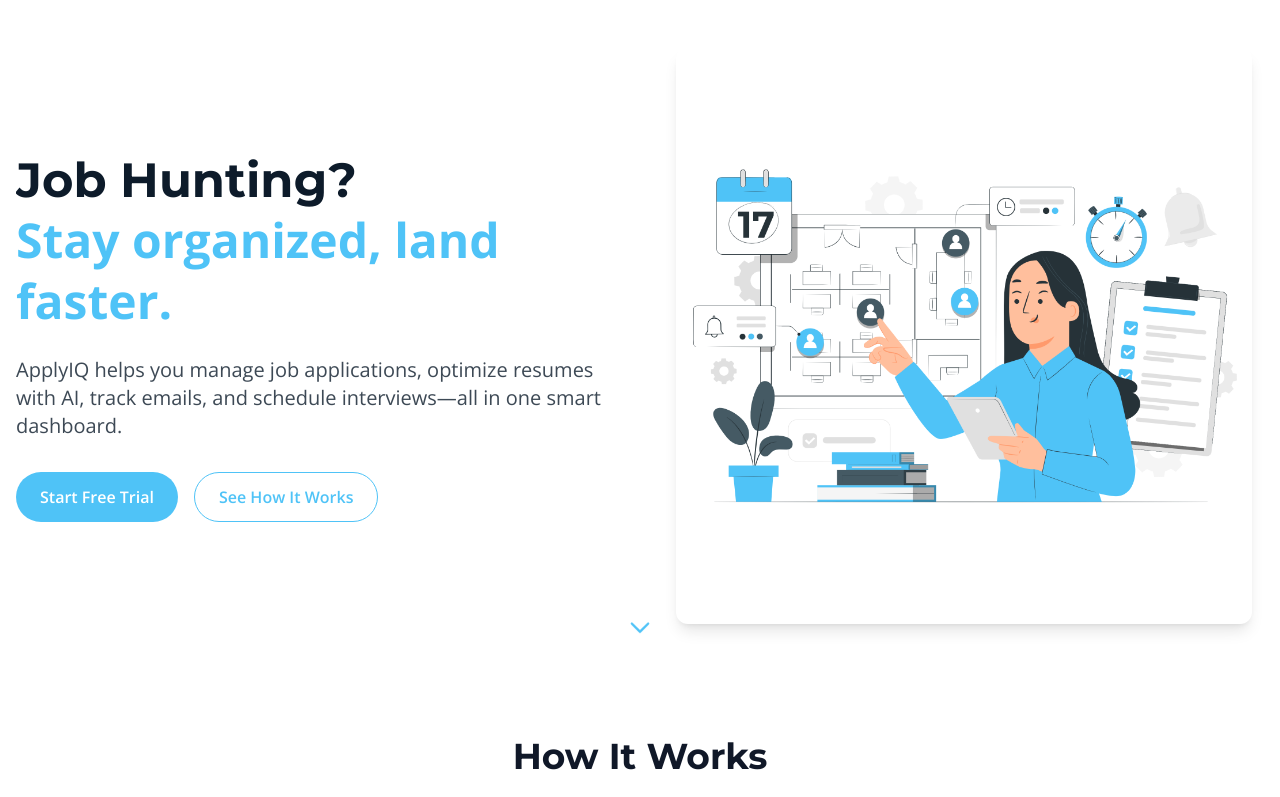
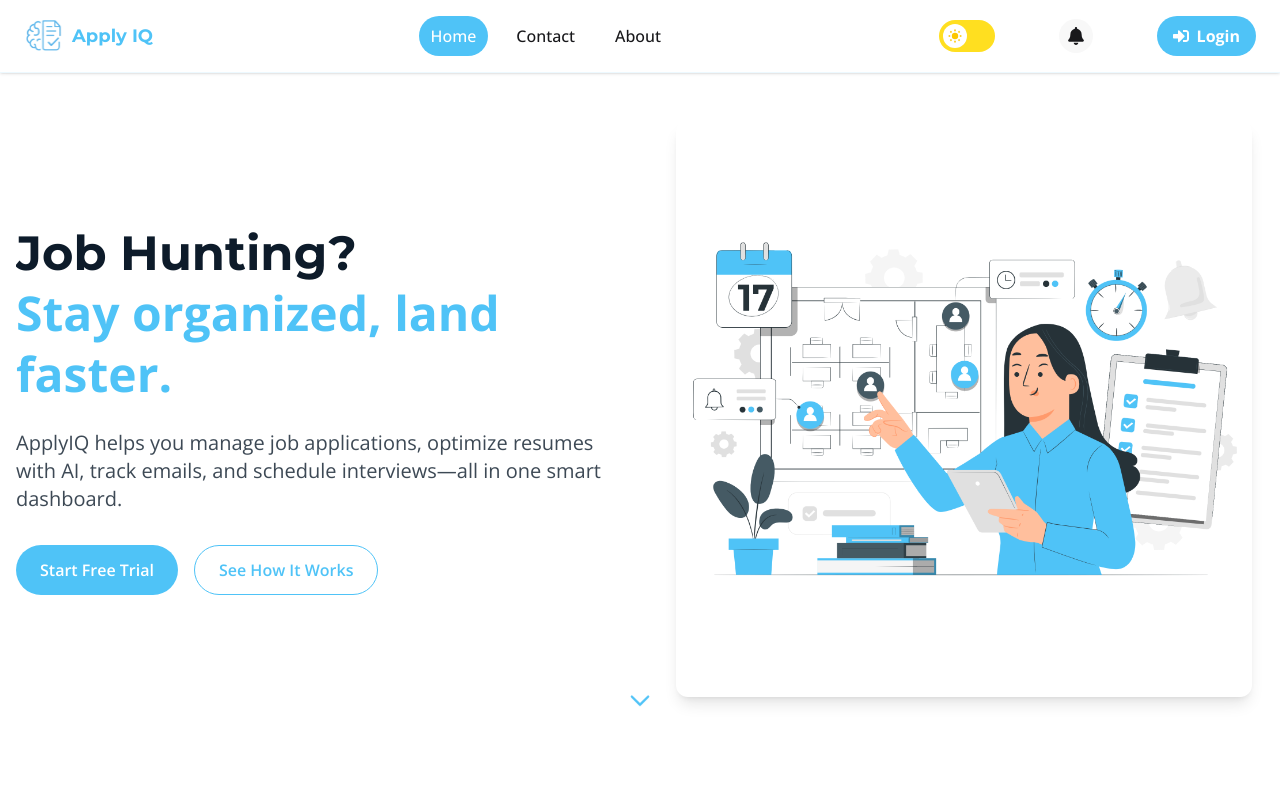
Before and after one commit to tanmayislam2006/Apply-IQ, a React (Vite) app in the folder applyiq-client/: page / in a window 1280 px wide. Shown: the top 797 px of the page. Built offline with nearby package versions, Linux system fonts and the light colour scheme.

Commit message:
Add Navbar and ApplyIQ components; implement Notification and UserDropdown features

```diff
--- /dev/null
+++ b/applyiq-client/src/Components/ApplyIQ/ApplyIQ.jsx
@@ -0,0 +1,15 @@
+import React from "react";
+import Logo from "../../assets/logo.png";
+import { Link } from "react-router";
+const ApplyIQ = () => {
+  return (
+    <Link className="flex items-center" to={"/"}>
+      <img src={Logo} className="w-10 h-10 mr-2" alt="Employee Flow Logo" />
+      <h3 className="hidden md:block text-lg font-bold text-primary">
+        Apply IQ
+      </h3>
+    </Link>
+  );
+};
+
+export default ApplyIQ;
--- a/applyiq-client/src/Components/Footer/Footer.jsx
+++ b/applyiq-client/src/Components/Footer/Footer.jsx
@@ -5,6 +5,7 @@
   FaLinkedinIn,
   FaTwitter,
 } from "react-icons/fa";
+import ApplyIQ from "../ApplyIQ/ApplyIQ";
 
 
 const Footer = () => {
@@ -13,9 +14,7 @@
       <div className="max-w-7xl mx-auto px-6 py-8 flex flex-col md:flex-row justify-between items-center gap-4">
         {/* Brand & Copyright */}
         <div className="text-center md:text-left">
-            <h1 className="text-2xl font-bold font-montserrat text-primary">
-                ApplyIQ
-            </h1>
+          <ApplyIQ/>
           <p className=" text-sm mt-1">
             &copy; {new Date().getFullYear()} ApplyIQ. All rights
             reserved.
--- /dev/null
+++ b/applyiq-client/src/Components/Navabar/Navbar.jsx
@@ -0,0 +1,92 @@
+import { Link, NavLink } from "react-router";
+import { FiHome, FiMail, FiUser, FiGrid, FiBell, FiInfo } from "react-icons/fi";
+import ThemeToggle from "./../Theme/ThemeToggle";
+import Notification from "./Notification";
+import { FaSignInAlt } from "react-icons/fa";
+import ApplyIQ from "../ApplyIQ/ApplyIQ";
+import UserDropdown from "./UserDropdown";
+
+
+const Navbar = () => {
+    const firebaseUser = null; // Replace with actual user state from context or state management
+  const links = [
+    { name: "Home", to: "/", icon: <FiHome size={22} /> },
+    { name: "Contact", to: "/contact", icon: <FiMail size={22} /> },
+    { name: "About", to: "/about", icon: <FiInfo size={22} /> },
+    ...(firebaseUser
+      ? [{ name: "Dashboard", to: "/dashboard", icon: <FiGrid size={22} /> }]
+      : []),
+  ];
+
+  return (
+    <>
+      {/* Desktop Navbar */}
+      <nav className="border-b border-primary/10 bg-base-100 shadow-sm sticky top-0 z-50">
+        <div className="flex items-center justify-between px-6 py-1  max-w-7xl mx-auto  ">
+          {/* Left: Logo */}
+
+            <ApplyIQ/>
+          {/* Center: Links */}
+          <div className="hidden lg:flex space-x-4">
+            {links.map((link) => (
+              <NavLink
+                key={link.to}
+                to={link.to}
+                className={({ isActive }) =>
+                  `font-montserrat font-medium px-3 py-2 rounded-full transition ${
+                    isActive ? "bg-primary text-white" : ""
+                  }`
+                }
+              >
+                {link.name}
+              </NavLink>
+            ))}
+          </div>
+
+          {/* Right: Utilities */}
+          <div className="flex items-center space-x-6 md:space-x-16">
+            <ThemeToggle />
+
+            {/* Notification */}
+            <Notification />
+
+            {firebaseUser ? (
+              <UserDropdown links={links} />
+            ) : (
+              <Link
+                to="/login"
+                className="flex items-center gap-2 bg-primary text-white px-4 py-2 rounded-full font-bold"
+              >
+                <FaSignInAlt /> Login
+              </Link>
+            )}
+          </div>
+        </div>
+      </nav>
+
+      {/* Mobile Navbar */}
+      <nav className="lg:hidden fixed bottom-0 left-0 right-0 bg-base-100 border-t border-primary/10 shadow-inner z-50">
+        <div className="flex justify-around items-center py-2">
+          {links.map((link) => (
+            <NavLink
+              key={link.to}
+              to={link.to}
+              className={({ isActive }) =>
+                `flex flex-col items-center justify-center text-xs font-montserrat px-2 py-1 transition ${
+                  isActive
+                    ? "text-primary"
+                    : "text-secondary hover:text-accent/80"
+                }`
+              }
+            >
+              {link.icon}
+              <span className="mt-1">{link.name}</span>
+            </NavLink>
+          ))}
+        </div>
+      </nav>
+    </>
+  );
+};
+
+export default Navbar;
--- /dev/null
+++ b/applyiq-client/src/Components/Navabar/Notification.jsx
@@ -0,0 +1,58 @@
+import React, { useState } from "react";
+import { FaBell } from "react-icons/fa";
+
+const Notification = () => {
+  const [open, setOpen] = useState(false);
+
+  // Sample static notifications - replace with dynamic in future
+  const [notifications] = useState([
+    { _id: "1", message: "Your task was approved." },
+    { _id: "2", message: "New HR policy available." },
+    { _id: "3", message: "Reminder: Complete your profile." },
+    { _id: "4", message: "You have a new message." },
+  ]);
+
+  return (
+    <div className="relative">
+      {/* Toggle Button with badge */}
+      <button
+        onClick={() => setOpen((prev) => !prev)}
+        className="relative p-2 rounded-full bg-base-200 hover:bg-base-300 transition"
+      >
+        <FaBell size={18} className="cursor-pointer" />
+      </button>
+
+      {/* Dropdown Panel */}
+      {open && (
+        <div
+          className="absolute right-0 mt-2 w-72 sm:w-80 max-h-96 overflow-y-auto border border-primary/10 bg-base-100 rounded-xl shadow-lg z-50 animate-fade-in"
+        >
+          <div className="px-4 py-3 border-b border-primary/10 font-bold text-primary">
+            Notifications
+          </div>
+          <ul className="divide-y">
+            {notifications.length > 0 ? (
+              notifications.map((item) => (
+                <li
+                  key={item._id}
+                  className="px-4 py-3  transition cursor-pointer  font-openSans text-sm"
+                >
+                  {item.message}
+                </li>
+              ))
+            ) : (
+              <li className="px-4 py-3 text-center  text-sm">
+                No notifications
+              </li>
+            )}
+          </ul>
+          <div className="px-4 py-2 text-center text-sm border-t border-primary/10 hover:bg-primary/5 cursor-pointer transition">
+            View all
+          </div>
+        </div>
+      )}
+    </div>
+  );
+};
+
+export default Notification;
--- /dev/null
+++ b/applyiq-client/src/Components/Navabar/UserDropdown.jsx
@@ -0,0 +1,44 @@
+import { Link } from "react-router";
+
+
+
+const UserDropdown = ({ links }) => {
+  const user=null;
+    const logoutUser = () => {
+        // Logic to handle user logout
+        console.log("User logged out");
+    };
+  return (
+    <div className="dropdown dropdown-end mr-5">
+      <div
+        tabIndex={0}
+        role="button"
+        className="btn btn-ghost btn-circle avatar relative group"
+      >
+        <div className="w-10 rounded-full">
+          <img alt="user" src={user?.profileImage} referrerPolicy="no-referrer" />
+        </div>
+        <p className="absolute left-1/2 -translate-x-1/2 -bottom-10  bg-gray-800 text-white text-xs rounded px-3 py-1 opacity-0 group-hover:opacity-100 transition pointer-events-none whitespace-nowrap z-50">
+          {user?.name}
+        </p>
+      </div>
+      <ul
+        tabIndex={0}
+        className="menu menu-sm dropdown-content bg-base-100 rounded-box z-1 mt-3 w-64 p-2 shadow space-y-4"
+      >
+        {links.map((link) => (
+          <Link key={link.to} to={link.to}>
+            {link.name}
+          </Link>
+        ))}
+
+        <li>
+          <button onClick={() => logoutUser()} className="btn">
+            Log Out
+          </button>
+        </li>
+      </ul>
+    </div>
+  );
+};
+export default UserDropdown;
--- /dev/null
+++ b/applyiq-client/src/Components/Theme/ThemeToggle.jsx
@@ -0,0 +1,75 @@
+import React, { useEffect, useState } from "react";
+
+const getInitialTheme = () => {
+  const savedTheme = localStorage.getItem("theme");
+  if (savedTheme) return savedTheme;
+  const prefersDark = window.matchMedia("(prefers-color-scheme: dark)").matches;
+  return prefersDark ? "dark" : "light";
+};
+
+const ThemeToggle = () => {
+  const [theme, setTheme] = useState(getInitialTheme);
+
+  useEffect(() => {
+    // document.documentElement.setAttribute("data-theme", theme);
+    localStorage.setItem("theme", theme);
+  }, [theme]);
+
+  const handleToggle = (e) => {
+    setTheme(e.target.checked ? "dark" : "light");
+  };
+
+  return (
+    <div className="flex items-center py-4">
+      <label className="relative inline-flex items-center cursor-pointer">
+        <input
+          type="checkbox"
+          checked={theme === "dark"}
+          onChange={handleToggle}
+          className="sr-only peer"
+        />
+        <div className="w-14 h-8 bg-yellow-300 dark:bg-gray-700 rounded-full peer peer-checked:bg-gray-700 transition-colors duration-300"></div>
+        <span
+          className={`
+            absolute left-1 top-1 w-6 h-6 bg-white rounded-full
+            flex items-center justify-center
+            transition-transform duration-300
+            ${theme === "dark" ? "translate-x-6 bg-gray-900" : ""}
+          `}
+        >
+          {theme === "dark" ? (
+            // Moon icon
+            <svg
+              className="w-4 h-4 text-yellow-300"
+              fill="currentColor"
+              viewBox="0 0 20 20"
+            >
+              <path d="M17.293 13.293A8 8 0 016.707 2.707a8.001 8.001 0 1010.586 10.586z" />
+            </svg>
+          ) : (
+            // Sun icon
+            <svg
+              className="w-4 h-4 text-yellow-400"
+              fill="currentColor"
+              viewBox="0 0 20 20"
+            >
+              <circle cx="10" cy="10" r="4" />
+              <g>
+                <line x1="10" y1="2" x2="10" y2="4" stroke="currentColor" strokeWidth="2" />
+                <line x1="10" y1="16" x2="10" y2="18" stroke="currentColor" strokeWidth="2" />
+                <line x1="4" y1="10" x2="2" y2="10" stroke="currentColor" strokeWidth="2" />
+                <line x1="18" y1="10" x2="16" y2="10" stroke="currentColor" strokeWidth="2" />
+                <line x1="5.64" y1="5.64" x2="4.22" y2="4.22" stroke="currentColor" strokeWidth="2" />
+                <line x1="14.36" y1="14.36" x2="15.78" y2="15.78" stroke="currentColor" strokeWidth="2" />
+                <line x1="5.64" y1="14.36" x2="4.22" y2="15.78" stroke="currentColor" strokeWidth="2" />
+                <line x1="14.36" y1="5.64" x2="15.78" y2="4.22" stroke="currentColor" strokeWidth="2" />
+              </g>
+            </svg>
+          )}
+        </span>
+      </label>
+    </div>
+  );
+};
+
+export default ThemeToggle;
--- a/applyiq-client/src/Layout/MainLayout.jsx
+++ b/applyiq-client/src/Layout/MainLayout.jsx
@@ -1,10 +1,12 @@
 import React from 'react';
 import { Outlet } from 'react-router';
 import Footer from '../Components/Footer/Footer';
+import Navbar from '../Components/Navabar/Navbar';
 
 const MainLayout = () => {
     return (
         <main className=''>
+          <Navbar/>
           <div className="h-min-[calc(100vh-200px)] ">
             <Outlet />
           </div>
```
